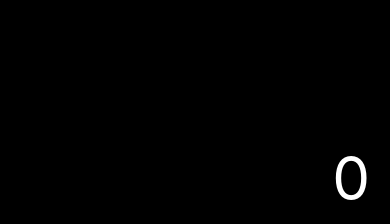
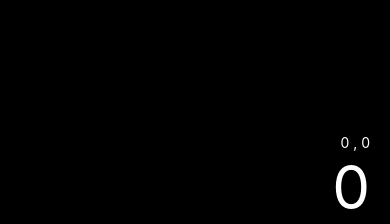
Before and after one commit to Gus41/ReactNative-Udemy, a React Native app in the folder Calculator/: screen / in a window 390 px wide. Shown: the top 224 px of the page. Built offline with nearby package versions, Linux system fonts and the light colour scheme.

Commit message:
bugbugbugbug

```diff
--- a/Calculator/App.tsx
+++ b/Calculator/App.tsx
@@ -38,12 +38,11 @@ export default function App(){
       setDisplayValue(displayValue)
     }
     //Setando o value atual como float para não dar erro de tipagem float com inteiro
-    if(d!=='.'){
-      const newValue = parseFloat(DisplayValue)
+    if(d!='.'){
+      const ValueFloat = parseFloat(DisplayValue)
       const Newvalues = [...values]
-      Newvalues[indiceValue] = newValue
+      Newvalues[indiceValue] = ValueFloat
       setValues(Newvalues)
-      console.debug(DisplayValue)
     }
 
   }
@@ -90,7 +89,7 @@ export default function App(){
   }
   return(
     <SafeAreaView style={styles.sectionContainer}>
-      <Display value={DisplayValue} />
+      <Display value={DisplayValue} values = {values} />
       <View style={styles.Buttons}>
         <Button
         label={'AC'}
--- a/Calculator/src/components/Display.tsx
+++ b/Calculator/src/components/Display.tsx
@@ -5,6 +5,9 @@ export default (props:any)=>{
 
     return(
        <View style={style.display}>
+        <Text style={{
+            color:'white'
+        }}>{props.values[0]} , {props.values[1]}</Text>
         <Text style={style.displayText} numberOfLines={1}>{props.value}</Text>
        </View>
     )
```
